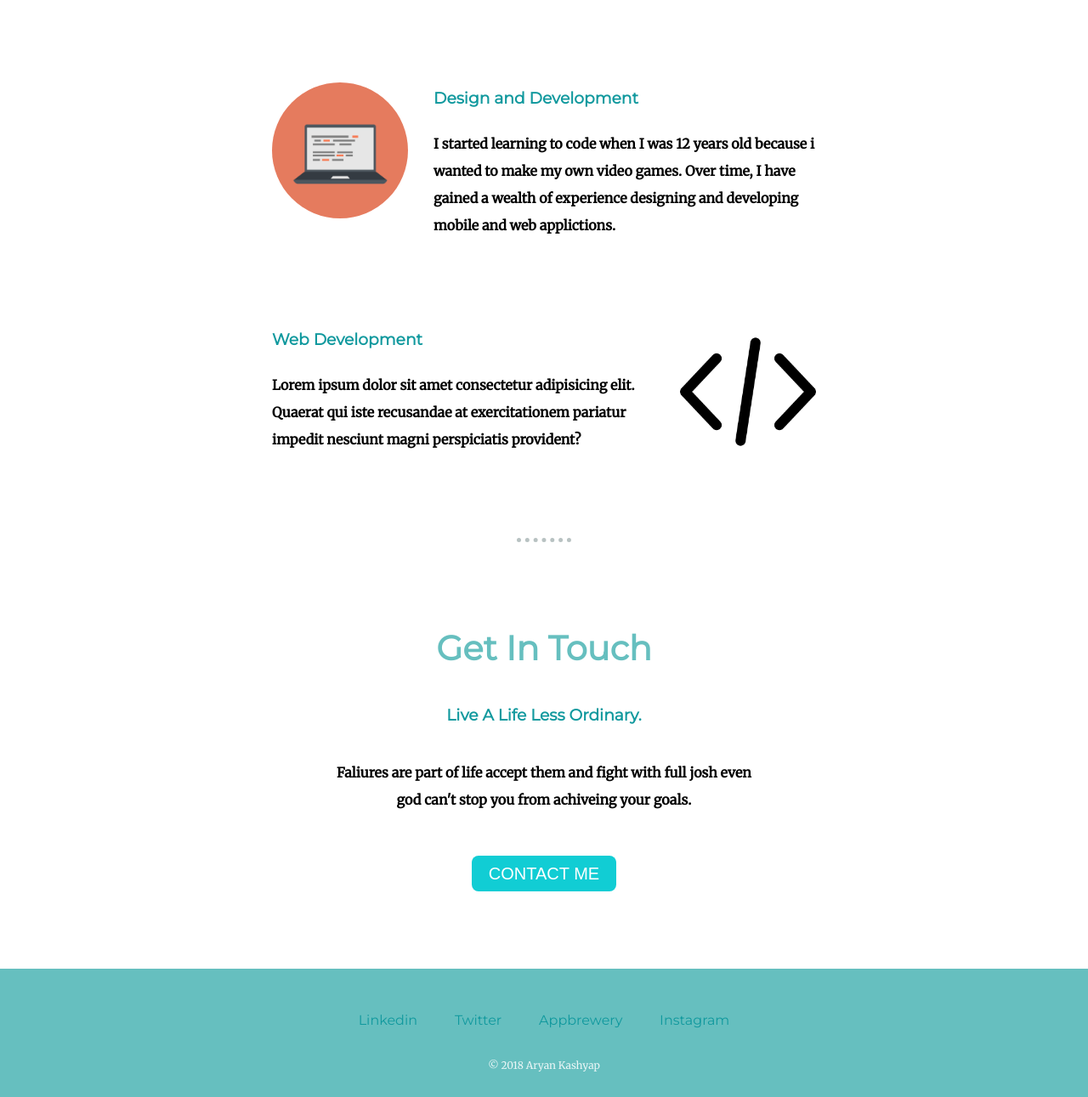
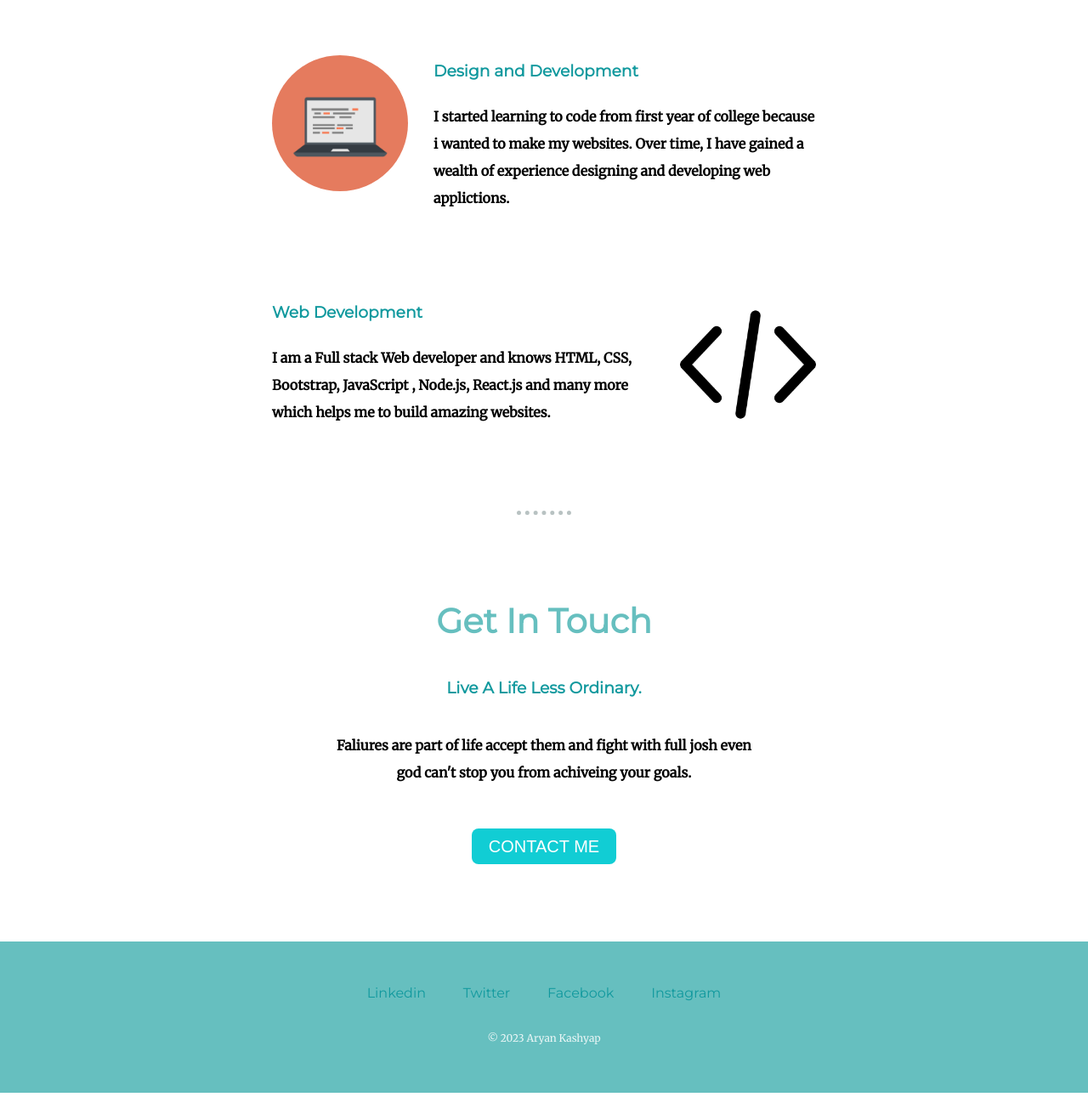
Before and after one commit to Aryankashyap266/new-cv, a plain HTML site: page index.html in a window 1280 px wide. Shown: the part 1529-2820 px from the top of the page at 85% size. Drawn offline with Linux system fonts and the light colour scheme.

Commit message:
made few changes ...

```diff
--- a/index.html
+++ b/index.html
@@ -22,7 +22,7 @@
         <div class="profile">
             <img class="profile-photo" src="./WhatsApp Image 2022-07-18 at 7.16.45 PM-modified.png" alt="">
             <h2>Hello.</h2>
-            <p class="intro">I am an iOS and Web Developer. I'm the founder and CTO of The App Brewery. I love coffe and brew my own beers</p>
+            <p class="intro">I am a Web Developer.</p>
         </div>
         <hr>
         <div class="skills">
@@ -30,14 +30,14 @@
             <div class="skill-row">
                 <img class="skill-row1" src="./computer.png" alt="">
                 <h3>Design and Development</h3>
-                <p class="code-skill-desc">I started learning to code when I was 12 years old because i wanted to make my own video games.
-                    Over time, I have gained a wealth of experience designing and developing mobile and web applictions.
+                <p class="code-skill-desc">I started learning to code from first year of college because i wanted to make my websites.
+                    Over time, I have gained a wealth of experience designing and developing web applictions.
                 </p>
             </div>
             <div class="skill-row">
                 <img class="skill-row2" src="./coding.png" alt="">
                 <h3>Web Development</h3>
-                <p class="code-skill-desc2">Lorem ipsum dolor sit amet consectetur adipisicing elit. Quaerat qui iste recusandae at exercitationem pariatur impedit nesciunt magni perspiciatis provident?</p>
+                <p class="code-skill-desc2">I am a Full stack Web developer and knows HTML, CSS, Bootstrap, JavaScript , Node.js, React.js and many more which helps me to build amazing websites.</p>
             </div>
         </div>
         <hr>
@@ -53,9 +53,9 @@
     <div class="bottom">
         <a class="footer-link" href="https://www.linkedin.com">Linkedin</a>
         <a class="footer-link" href="https://twitter.com">Twitter</a>
-        <a class="footer-link" href="https://www.appbrewery.com">Appbrewery</a>
+        <a class="footer-link" href="https://www.facebook.com">Facebook</a>
         <a class="footer-link" href="https://www.instagram.com">Instagram</a>
-        <p class="copyright">©  2018 Aryan Kashyap</p>
+        <p class="copyright">©  2023 Aryan Kashyap</p>
 
     </div>
 </body>
```
